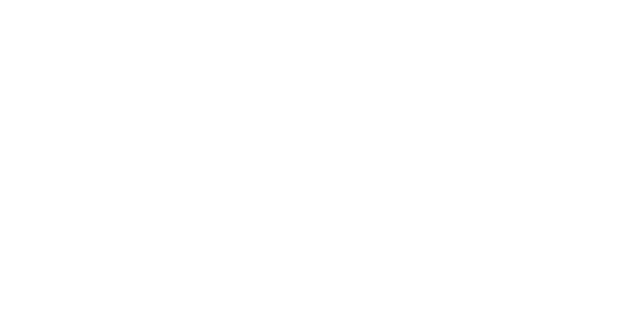
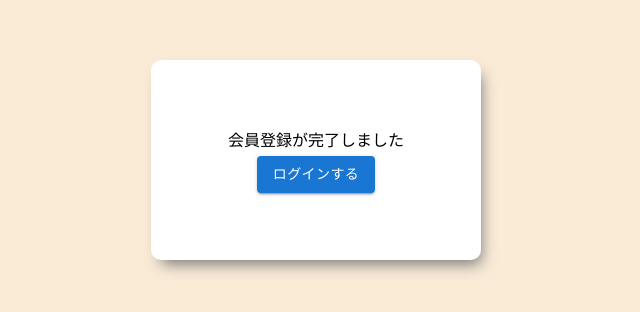
Before and after one commit to haruka-mitsushima/todo-with-react-and-firebase, a React (Create React App) app: page /complete in a window 1280 px wide. Before the commit this address had no page. Shown: the part 200-512 px from the top of the page, without its empty margins (324-964 px from the left). Built offline with nearby package versions, Linux system fonts and the light colour scheme.

Commit message:
会員登録、ログイン機能の実装

```diff
--- a/src/App.tsx
+++ b/src/App.tsx
@@ -6,6 +6,7 @@ import CreateTask from "./components/CreateTask";
 import Login from "./components/Login";
 import Logout from "./components/Logout";
 import Signup from "./components/Signup";
+import Complete from "./components/Complete";
 
 function App() {
   return (
@@ -17,6 +18,7 @@ function App() {
         <Route path="/login" element={<Login />}></Route>
         <Route path="/logout" element={<Logout />}></Route>
         <Route path="/signup" element={<Signup />}></Route>
+        <Route path="/complete" element={<Complete />}></Route>
       </Routes>
     </Router>
   );
--- /dev/null
+++ b/src/components/Complete.tsx
@@ -0,0 +1,20 @@
+import React from "react";
+import Button from "@mui/material/Button";
+import "../styles/Complete.css";
+
+const Complete = () => {
+  return (
+    <div className="completePage">
+      <div className="messageContainer">
+        <div className="message">会員登録が完了しました</div>
+        <div className="btn">
+          <Button variant="contained" href="/login">
+            ログインする
+          </Button>
+        </div>
+      </div>
+    </div>
+  );
+};
+
+export default Complete;
--- a/src/components/Login.tsx
+++ b/src/components/Login.tsx
@@ -12,6 +12,9 @@ import LockOutlinedIcon from "@mui/icons-material/LockOutlined";
 import Typography from "@mui/material/Typography";
 import Container from "@mui/material/Container";
 import { createTheme, ThemeProvider } from "@mui/material/styles";
+import { auth } from "../firebase";
+import { signInWithEmailAndPassword } from "firebase/auth";
+import { useNavigate } from "react-router-dom";
 
 function Copyright(props: any) {
   return (
@@ -34,12 +37,17 @@ function Copyright(props: any) {
 const theme = createTheme();
 
 const Login = () => {
+  const navigation = useNavigate();
   const handleSubmit = (event: React.FormEvent<HTMLFormElement>) => {
     event.preventDefault();
     const data = new FormData(event.currentTarget);
-    console.log({
-      email: data.get("email"),
-      password: data.get("password"),
+    const email = data.get("email")?.toString();
+    const password = data.get("password")?.toString();
+    if (!email || !password) return;
+    signInWithEmailAndPassword(auth, email, password).then((userCredential) => {
+      const user = userCredential.user;
+      sessionStorage.setItem("uid", user.uid);
+      navigation("/");
     });
   };
   return (
--- a/src/components/Signup.tsx
+++ b/src/components/Signup.tsx
@@ -12,6 +12,9 @@ import LockOutlinedIcon from "@mui/icons-material/LockOutlined";
 import Typography from "@mui/material/Typography";
 import Container from "@mui/material/Container";
 import { createTheme, ThemeProvider } from "@mui/material/styles";
+import { auth } from "../firebase";
+import { createUserWithEmailAndPassword } from "firebase/auth";
+import { useNavigate } from "react-router-dom";
 
 function Copyright(props: any) {
   return (
@@ -34,13 +37,23 @@ function Copyright(props: any) {
 const theme = createTheme();
 
 const Signup = () => {
+  const navigate = useNavigate();
+
   const handleSubmit = (event: React.FormEvent<HTMLFormElement>) => {
     event.preventDefault();
     const data = new FormData(event.currentTarget);
-    console.log({
-      email: data.get("email"),
-      password: data.get("password"),
-    });
+    const email = data.get("email")?.toString();
+    const password = data.get("password")?.toString();
+
+    if (!email || !password) return;
+
+    createUserWithEmailAndPassword(auth, email, password).then(
+      (userCredential) => {
+        const user = userCredential.user;
+        sessionStorage.setItem("uid", user.uid);
+        navigate("/complete");
+      }
+    );
   };
   return (
     <ThemeProvider theme={theme}>
--- a/src/index.css
+++ b/src/index.css
@@ -1,13 +1,14 @@
 body {
   margin: 0;
-  font-family: -apple-system, BlinkMacSystemFont, 'Segoe UI', 'Roboto', 'Oxygen',
-    'Ubuntu', 'Cantarell', 'Fira Sans', 'Droid Sans', 'Helvetica Neue',
+  font-family: -apple-system, BlinkMacSystemFont, "Segoe UI", "Roboto", "Oxygen",
+    "Ubuntu", "Cantarell", "Fira Sans", "Droid Sans", "Helvetica Neue",
     sans-serif;
   -webkit-font-smoothing: antialiased;
   -moz-osx-font-smoothing: grayscale;
+  background-color: antiquewhite;
 }
 
 code {
-  font-family: source-code-pro, Menlo, Monaco, Consolas, 'Courier New',
+  font-family: source-code-pro, Menlo, Monaco, Consolas, "Courier New",
     monospace;
 }
--- /dev/null
+++ b/src/styles/Complete.css
@@ -0,0 +1,29 @@
+.completePage {
+  display: flex;
+  justify-content: center;
+  align-items: center;
+  height: 90vh;
+}
+
+.messageContainer {
+  background-color: white;
+  border-radius: 10px;
+  display: flex;
+  flex-direction: column;
+  justify-content: center;
+  height: 200px;
+  width: 250px;
+  gap: 5px;
+  padding: 0px 40px;
+  box-shadow: 5px 9px 15px -5px #777777;
+}
+
+.message {
+  display: flex;
+  justify-content: center;
+}
+
+.btn {
+  display: flex;
+  justify-content: center;
+}
```
